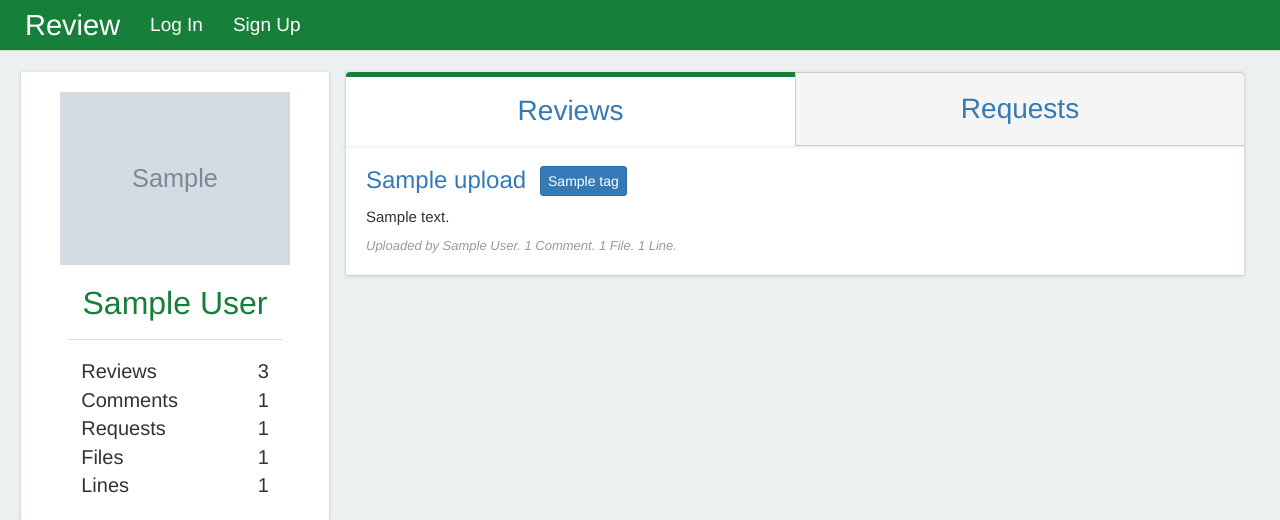
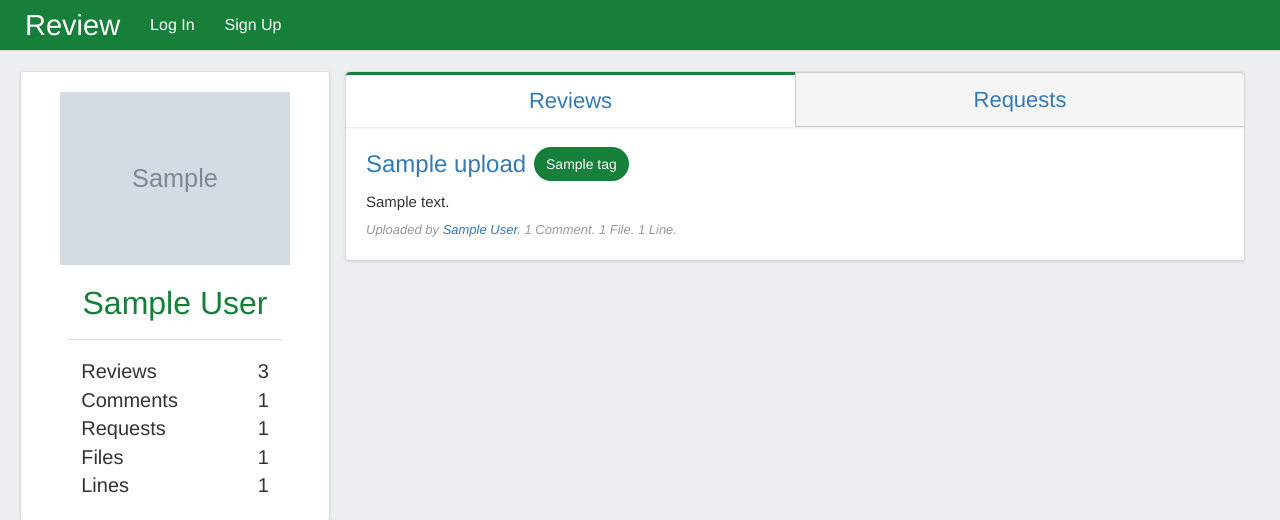
Before and after one commit to tmacwill/review, a Flask app: a page that uses r/templates/macros/upload_story.html in a window 1280 px wide. Shown: the top 520 px of the page. Run offline with Flask 2, Linux system fonts and the light colour scheme; tables that the repository leaves empty hold one stand-in row (values such as "Sample post"); grey boxes marked "Sample" are stand-in pictures; data that the repository does not hold is empty; some libraries are stand-ins or nearby versions.

Commit message:
visual tweaks to make things smaller
decrease font size on a few elements that were obviously way too big.
also fix infinite back bug on browse page.

```diff
--- a/r/static/css/global.css
+++ b/r/static/css/global.css
@@ -72,6 +72,12 @@ h3 {
     padding: 7px 12px 7px 12px;
     border-radius: 25px;
     color: white;
+    min-width: 40px;
+    text-align: center;
+}
+
+.btn-tag:hover {
+    color: white;
 }
 
 .btn-tag .btn-remove {
@@ -102,7 +108,7 @@ h3 {
 
 .navbar .nav a {
     color: white !important;
-    font-size: 19px;
+    font-size: 16px;
     font-weight: 200;
 }
 
--- a/r/static/css/profile.css
+++ b/r/static/css/profile.css
@@ -63,13 +63,14 @@
 .tabs .tab.selected {
     background: #fff;
     border-bottom: none;
-    border-top: solid 5px #167F39;
+    border-top: solid 3px #167F39;
 }
 
 .tabs .tab h3 {
-    padding: 13px;
+    padding: 8px;
     margin: 0;
     color: #337ab7;
+    font-size: 22px;
 }
 
 .upload-tag {
@@ -101,13 +102,13 @@
 
 .story .story-header h4 {
     display: inline-block;
-    margin-right: 10px;
+    margin-right: 4px;
     margin-bottom: 13px;
     font-size: 24px;
 }
 
-.story .story-header .upload-tag {
-    vertical-align: 2px;
+.story .story-header .btn-tag {
+    vertical-align: 3px;
 }
 
 .story .upload-description {
--- a/r/static/css/review.css
+++ b/r/static/css/review.css
@@ -11,6 +11,7 @@
     display: block;
     margin-top: 10px;
     font-size: 24px;
+    display: inline-block;
 }
 
 .upload-header p {
@@ -24,9 +25,7 @@
 }
 
 .upload-header .tags-container {
-    display: inline-block;
-    vertical-align: 9px;
-    margin-left: 8px;
+    margin-top: 20px;
 }
 
 .files-container {
--- a/r/templates/macros/upload_story.html
+++ b/r/templates/macros/upload_story.html
@@ -1,14 +1,16 @@
 {% macro upload_story(upload) %}
+
 <div class="story review-story">
     <div class="story-header">
-        <a href="#"><h4>{{ upload.name }}</h4></a>
+        <a href="/review/{{ upload.slug }}"><h4>{{ upload.name }}</h4></a>
         {% for tag_upload in upload.tag_uploads.values() %}
-            <a href="/browse?q={{ tag_upload.tag.id }}" class="upload-tag btn btn-primary">{{ tag_upload.tag.name }}</a>
+            <a href="/browse?q={{ tag_upload.tag.id }}" class="btn-tag">{{ tag_upload.tag.name }}</a>
         {% endfor %}
     </div>
     <div class="story-details">
         <div class="upload-description">{{ upload.description }}</div>
-        <div class="story-stats">Uploaded by {{ upload.user.name }}.
+        <div class="story-stats">
+            Uploaded by <a href="/profile/{{ upload.user.username }}">{{ upload.user.name }}</a>.
             {% trans count=upload._comment_count %}
             {{ count }} Comment.
             {% pluralize %}
@@ -26,7 +28,8 @@
             {% pluralize %}
             {{ count }} Lines.
             {% endtrans %}
-            </div>
+        </div>
     </div>
 </div>
+
 {% endmacro %}
--- a/r/templates/pages/review.html
+++ b/r/templates/pages/review.html
@@ -10,13 +10,13 @@
     <div class="row">
         <div class="col-md-9 content-area content-area-border upload-header">
             <h1>{{ upload.name }}</h1>
+            <h3>by {{ users[upload.user_id].name }}</h3>
+            <p class="upload-description">{{ upload.description }}</p>
             <div class="tags-container">
                 {% for tag in tags.values() %}
                     <span class="btn-tag">{{ tag.name }}</span>
                 {% endfor %}
             </div>
-            <h3>by {{ users[upload.user_id].name }}</h3>
-            <p class="upload-description">{{ upload.description }}</p>
         </div>
     </div>
 
```
Also changed, not shown: r/static/src/js/pages/browse.ts (+8 -6 lines).
